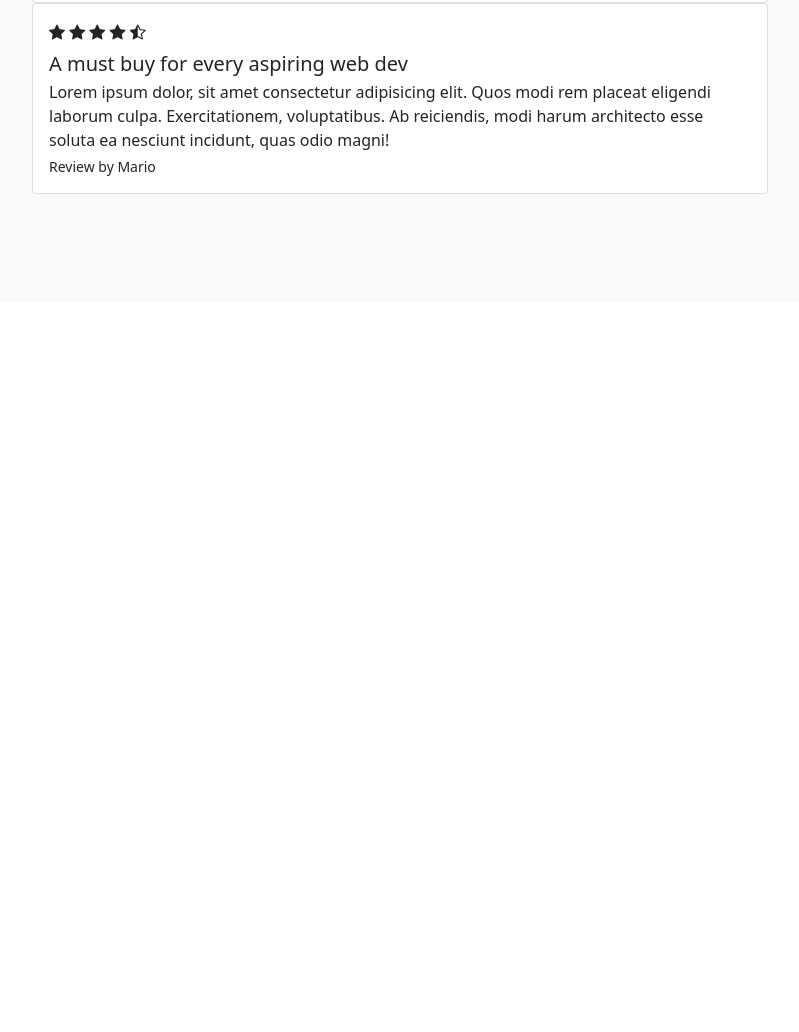
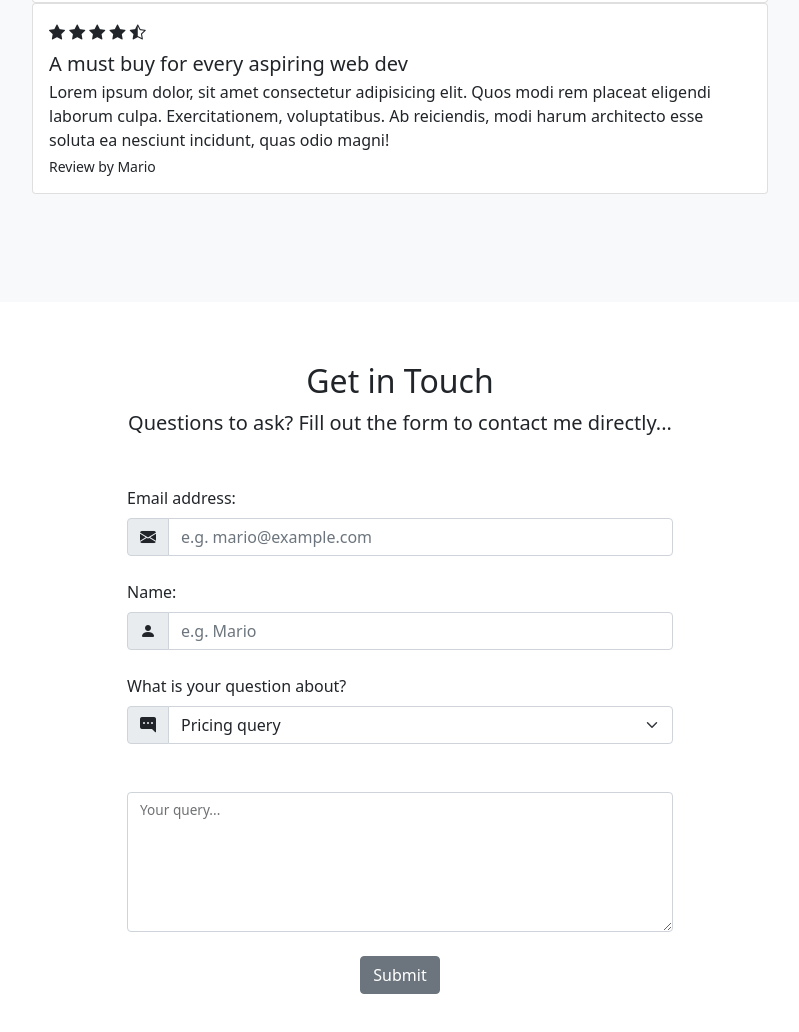
Before and after one commit to jfulkersonIvy/M02TutorialFulkerson, a plain HTML site: page index.html in a window 1280 px wide. Shown: the part 3274-4306 px from the top of the page, without its empty margins (240-1039 px from the left). Before the commit the page ends 3576 px from the top, so only its background shows below. Drawn offline with nearby package versions, Linux system fonts and the light colour scheme.

Commit message:
Add files via upload

```diff
--- a/index.html
+++ b/index.html
@@ -314,7 +314,63 @@
 
 
   <!-- contact form -->
+  <!-- form-control, form-label, form-select, input-group, input-group-text -->
+  <section id="contact">
+    <div class="container-lg">
+      <div class="text-center">
+        <h2>Get in Touch</h2>
+        <p class="lead">Questions to ask? Fill out the form to contact me directly...</p>
+      </div>
 
+      <div class="row justify-content-center my-5">
+
+        <div class="col-lg-6">
+          <form>
+            <label for="email" class="form-label">Email address:</label>
+            <div class="mb-4 input-group">
+              <span class="input-group-text">
+                <i class="bi bi-envelope-fill"></i>
+              </span>
+              <input type="email" class="form-control" id="email" placeholder="e.g. mario@example.com">
+            </div>
+
+            <label for="name" class="form-label">Name:</label>
+            <div class="input-group mb-4">
+              <span class="input-group-text">
+                <i class="bi bi-person-fill"></i>
+              </span>
+              <input type="text" class="form-control" id="name" placeholder="e.g. Mario">
+            </div>
+
+            <label for="subject" class="form-label">What is your question about?</label>
+            <div class="input-group mb-4">
+              <span class="input-group-text">
+                <i class="bi bi-chat-right-dots-fill"></i>
+              </span>
+              <select id="subject" class="form-select">
+                <option value="pricing" selected>Pricing query</option>
+                <option value="content">Content query</option>
+                <option value="other">Other query</option>
+              </select>
+            </div>
+
+            <div class="form-floating mb-4 mt-5">
+              <textarea id="query" class="form-control" style="height: 140px"></textarea>
+              <label for="query">Your query...</label>
+            </div>
+
+            <div class="mb-4 text-center">
+              <button type="submit" class="btn btn-secondary">
+                Submit
+              </button>
+            </div>
+
+          </form>
+        </div>
+
+      </div>
+    </div>
+  </section>
 
   <!-- get updates / modal trigger -->
 
```
